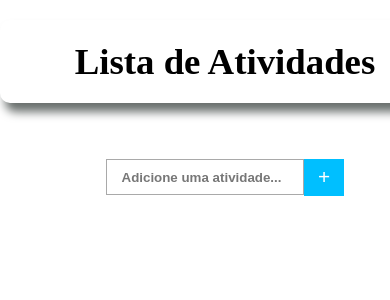
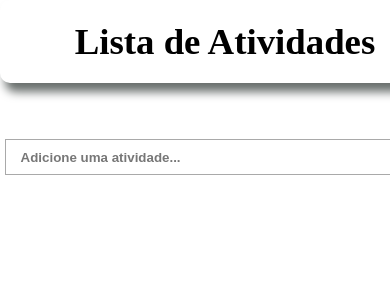
Before and after one commit to Ricardo-1991/my-todo-list, a React (Vite) app: page / in a window 390 px wide. Shown: the top 300 px of the page. Built offline with nearby package versions, Linux system fonts and the light colour scheme.

Commit message:
ajuste responsividade

```diff
--- a/src/components/Container/StyleContainer.css
+++ b/src/components/Container/StyleContainer.css
@@ -7,5 +7,6 @@
 @media only screen and (max-width: 605px){
   .toDoContainer {
     width: 450px;
+    margin: 0 auto;
   }
 }
--- a/src/components/Main/StyleMain.css
+++ b/src/components/Main/StyleMain.css
@@ -100,11 +100,6 @@ input[type="checkbox"] + label::before {
   opacity: 0.5;
 }
 
-@media only screen and (max-width: 470px){
-  .toDoMain input {
-    width: 100%;
-  }
-}
 
 
 /* ----  */
```
